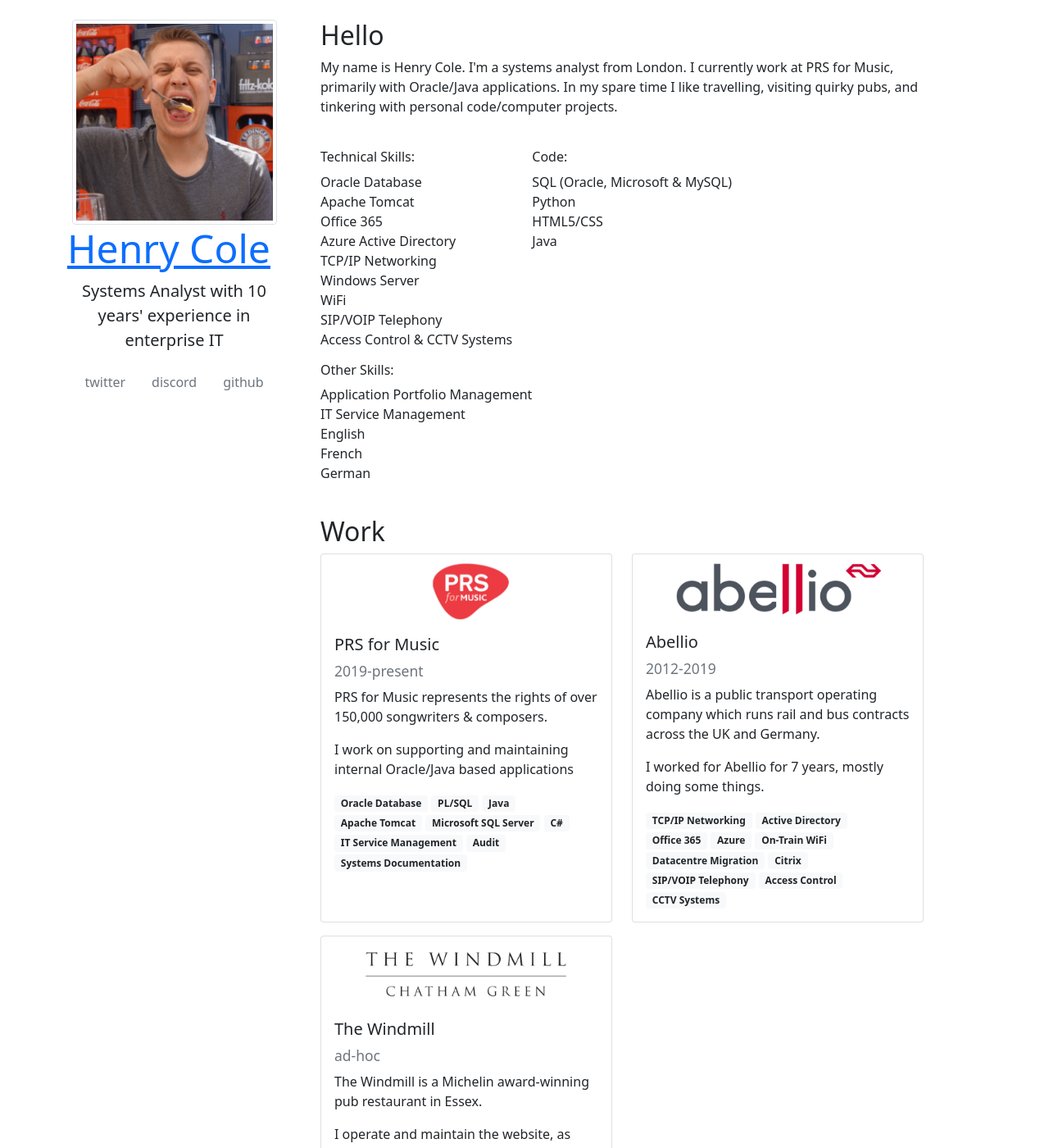
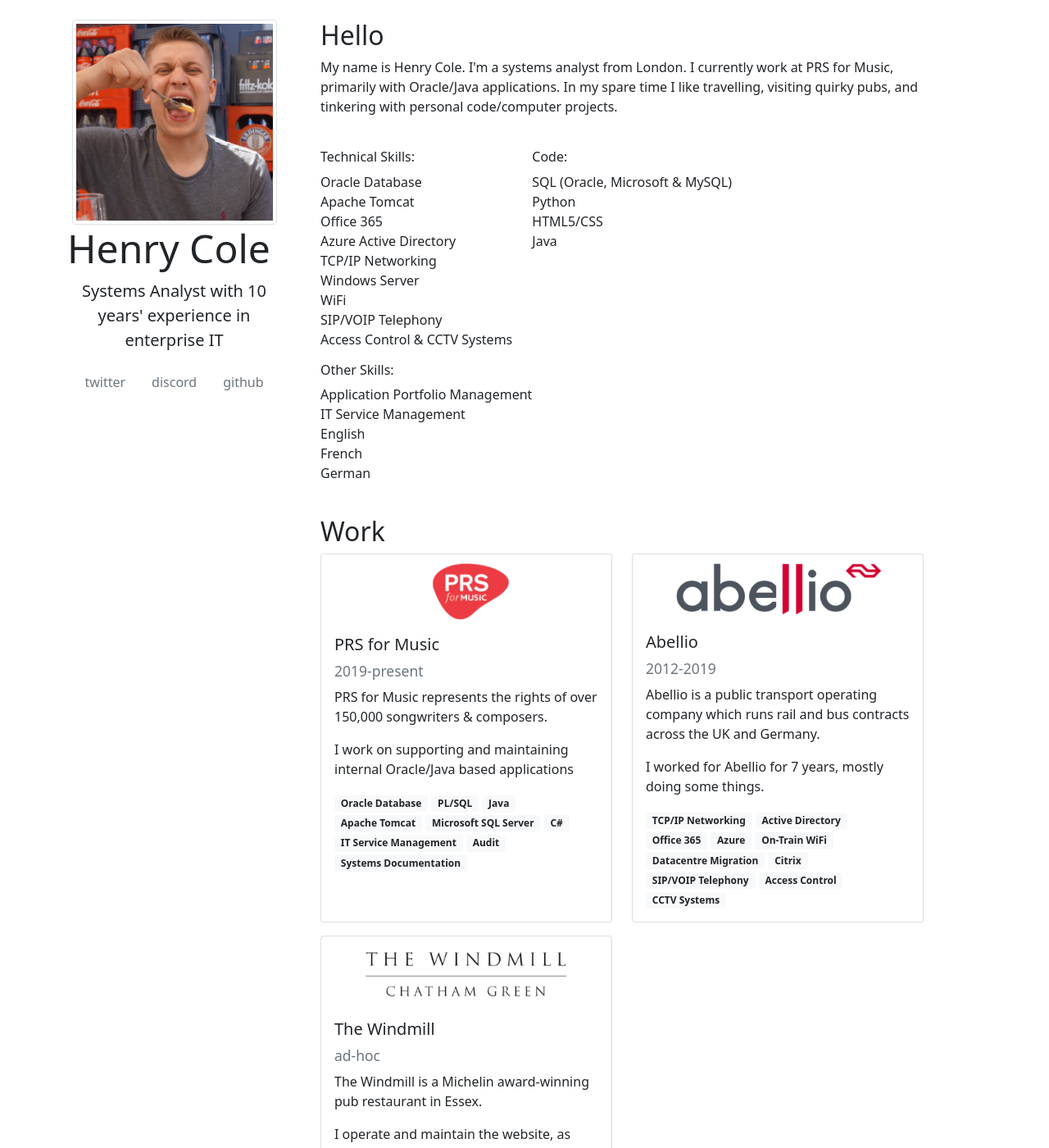
Before and after one commit to hcuk94/henry-personal-website, a Jekyll site: the page built from index.html, in a window 1280 px wide and 1400 px high. Shown: the whole window at 82% size. Built offline with Jekyll 4.4.1, drawn with Linux system fonts in a browser that asks for light colours.

Commit message:
styling that title..

```diff
--- a/_includes/header.html
+++ b/_includes/header.html
@@ -15,7 +15,7 @@
 <div class="col-xl-3 col-12">
 <div class="sticky-top pt-4">
 <img src="/img/henry-profile.jpg" width="250px" class="img-thumbnail rounded img-centre affix" alt="Henry Cole Profile Picture"/>
-<a class="h1 display-5 mt-2" href="/">Henry Cole</a>
+<a class="h1 page-title-link display-5 mt-2 text-center" href="/">Henry Cole</a>
 <p class="text-center lead mt-2">Systems Analyst with 10 years' experience in enterprise IT</p>
 <span class="text-center img-centre">
 <nav class="nav justify-content-center">
--- a/style-local.css
+++ b/style-local.css
@@ -9,3 +9,7 @@
 .card-img-work {
     max-width: 75%;
 }
+.page-title-link {
+    color: unset;
+    text-decoration: unset;
+  }
```
